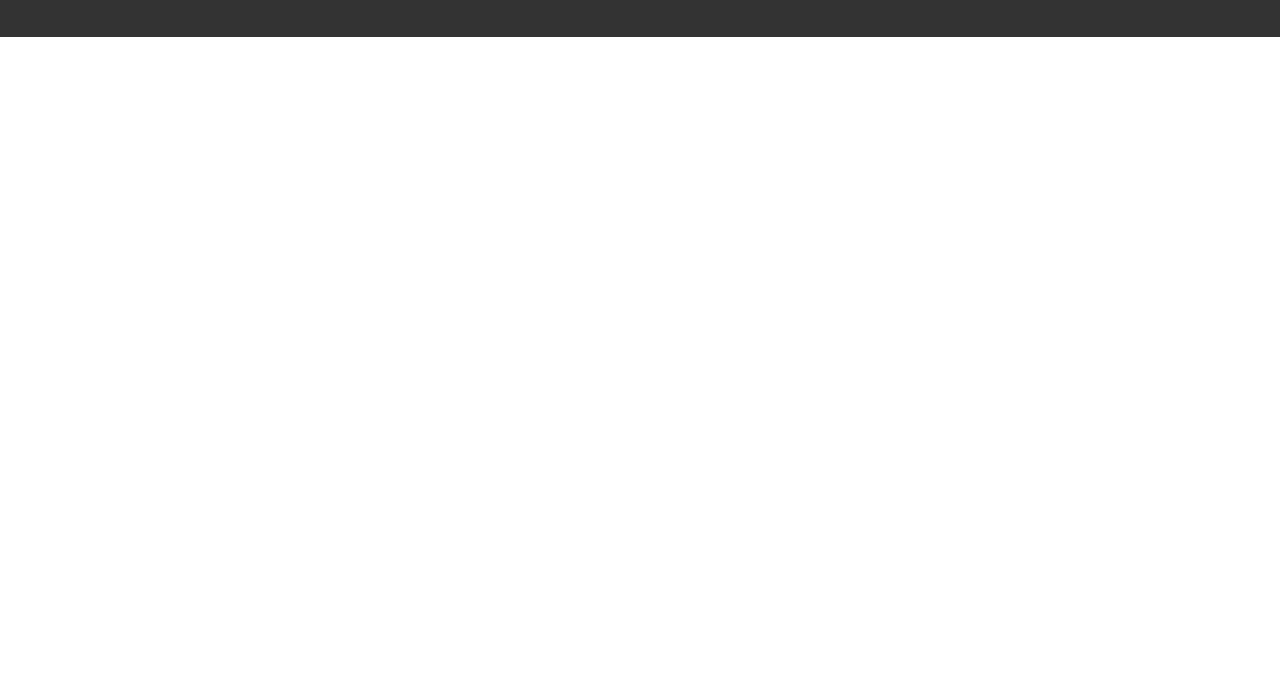
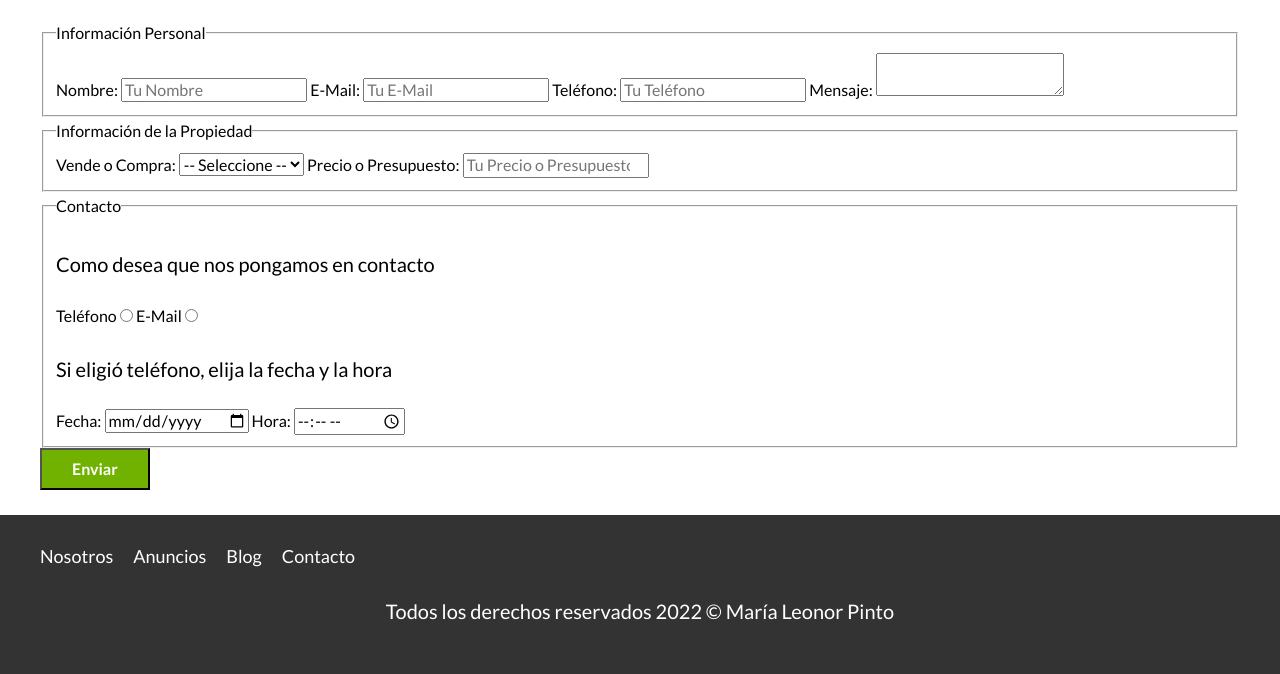
Before and after one commit to topgirl2410/Bienes-Raices-Frontend, a website: page contacto.html in a window 1280 px wide. Shown: the part 359-1033 px from the top of the page. Before the commit the page ends 800 px from the top, so only its background shows below. Drawn offline with Linux system fonts and the light colour scheme.

Commit message:
creando el formulario

```diff
--- a/contacto.html
+++ b/contacto.html
@@ -27,12 +27,71 @@
             </div>
             <!--.barra-->
 
-
         </div>
     </header>
 
     <main class="contenedor">
         <h1>Contacto</h1>
+        <picture>
+            <img src="build/img/vivienda-de-lujo.jpg" alt="imagen de contacto">
+        </picture>
+
+        <h2>Rellene el Formulario de Contacto</h2>
+        <form class="formulario">
+            <fieldset>
+                <legend>Información Personal</legend>
+
+                <label for="nombre">Nombre:</label>
+                <input type="text" name="nombre" id="nombre" placeholder="Tu Nombre">
+
+                <label for="email">E-Mail:</label>
+                <input type="email" name="email" id="email" placeholder="Tu E-Mail">
+
+                <label for="telefono">Teléfono:</label>
+                <input type="tel" name="telefono" id="telefono" placeholder="Tu Teléfono">
+
+                <label for="mensaje">Mensaje:</label>
+                <textarea name="mensaje" id="mensaje"></textarea>
+            </fieldset>
+
+
+            <fieldset>
+                <legend>Información de la Propiedad</legend>
+
+                <label for="opciones">Vende o Compra:</label>
+                <select name="" id="opciones">
+                    <option value="" disabled selected>-- Seleccione --</option>
+                    <option value="compra">Compra</option>
+                    <option value="vende">Vende</option>
+                </select>
+
+                <label for="presupuesto">Precio o Presupuesto:</label>
+                <input type="number" id="presupuesto" placeholder="Tu Precio o Presupuesto">
+            </fieldset>
+
+            <fieldset>
+                <legend>Contacto</legend>
+                <p>Como desea que nos pongamos en contacto</p>
+                <div class="forma-contacto">
+
+                    <label for="contactar-telefono">Teléfono</label>
+                    <input name="contacto" type="radio" value="telefono" id="contactar-telefono">
+
+                    <label for="contactar-email">E-Mail</label>
+                    <input name="contacto" type="radio" value="email" id="contactar-email">
+                </div>
+
+                <p>Si eligió teléfono, elija la fecha y la hora</p>
+
+                <label for="fecha">Fecha:</label>
+                <input name="fecha" type="date" value="fecha" id="fecha">
+
+                <label for="hora">Hora:</label>
+                <input name="hora" type="time" value="hora" id="hora" min="09:00" max="20:00">
+            </fieldset>
+
+            <input type="submit" value="Enviar" class="boton-verde">
+        </form>
     </main>
 
 
```
Also changed, not shown: build/img/vivienda-de-lujo.jpeg (added).
